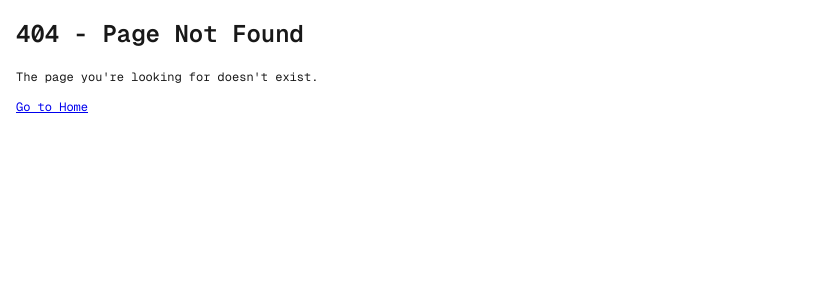
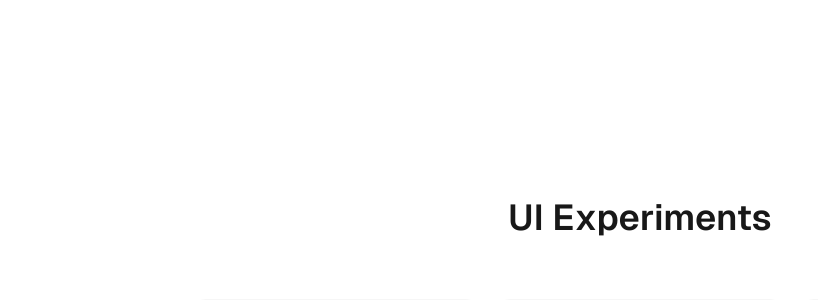
Before and after one commit to damian-dp/ui-experiments, a React (Vite) app: page / in a window 1280 px wide. Before the commit this address had no page. Shown: the top 300 px of the page, without its empty margins (0-818 px from the left). Built offline with nearby package versions, Linux system fonts and the light colour scheme.

Commit message:
feat: home nav page

```diff
--- a/src/App.jsx
+++ b/src/App.jsx
@@ -6,22 +6,22 @@ import BentoPage from "./pages/bentoPage";
 import { useTheme } from "./contexts/ThemeContext";
 import { useEffect } from "react";
 import ToolTipPage from "./pages/toolTipPage";
-import NotFound from "./pages/NotFound"; // Create this component
-
+import HomePage from "./pages/home";
 function App() {
 	const { isDark } = useTheme();
 
 	useEffect(() => {
-		document.documentElement.classList.toggle('dark', isDark);
+		document.documentElement.classList.toggle("dark", isDark);
 	}, [isDark]);
 
 	return (
 		<div className="app">
 			<Routes>
+				<Route path="/" element={<HomePage />} />
 				<Route path="/nav" element={<NavPage />} />
 				<Route path="/bento" element={<BentoPage />} />
 				<Route path="/tooltip" element={<ToolTipPage />} />
-				<Route path="*" element={<NotFound />} /> {/* Add this line */}
+				<Route path="*" element={<HomePage />} />
 			</Routes>
 		</div>
 	);
--- /dev/null
+++ b/src/components/icons/arrow-right.jsx
@@ -0,0 +1,19 @@
+import React from 'react';
+
+function ArrowRight(props) {
+	const fill = props.fill || 'currentColor';
+	const secondaryfill = props.secondaryfill || fill;
+	const width = props.width || '1em';
+	const height = props.height || '1em';
+
+	return (
+		<svg height={height} width={width} viewBox="0 0 18 18" xmlns="http://www.w3.org/2000/svg">
+	<g fill={fill}>
+		<line fill="none" stroke={secondaryfill} strokeLinecap="round" strokeLinejoin="round" strokeWidth="1.5" x1="15.25" x2="2.75" y1="9" y2="9"/>
+		<polyline fill="none" points="11 4.75 15.25 9 11 13.25" stroke={fill} strokeLinecap="round" strokeLinejoin="round" strokeWidth="1.5"/>
+	</g>
+</svg>
+	);
+};
+
+export default ArrowRight;
--- a/src/pages/NotFound.jsx
+++ /dev/null
@@ -1,14 +0,0 @@
-import React from 'react';
-import { Link } from 'react-router-dom';
-
-function NotFound() {
-  return (
-    <div>
-      <h1>404 - Page Not Found</h1>
-      <p>The page you're looking for doesn't exist.</p>
-      <Link to="/">Go to Home</Link>
-    </div>
-  );
-}
-
-export default NotFound;
--- /dev/null
+++ b/src/pages/home.jsx
@@ -0,0 +1,28 @@
+import React from 'react';
+import { Link } from 'react-router-dom';
+import ArrowRight from '../components/icons/arrow-right';
+import '../styles/home.css';
+
+function Card({ title, to }) {
+	return (
+		<Link to={to} className="card">
+			<h2>{title}</h2>
+			<ArrowRight className="arrow-icon" width="34" height="34" />
+		</Link>
+	);
+}
+
+function HomePage() {
+	return (
+		<div className="home-page">
+			<h1>UI Experiments</h1>
+			<div className="card-container">
+				<Card title="Sliding Nav Selector" to="/nav" />
+				<Card title="Tooltip Menu" to="/tooltip" />
+				<Card title="Bento Cards" to="/bento" />
+			</div>
+		</div>
+	);
+}
+
+export default HomePage;
--- /dev/null
+++ b/src/styles/home.css
@@ -0,0 +1,50 @@
+.home-page {
+	padding: 20px;
+    display: flex;
+    flex-direction: column;
+    align-items: center;
+    justify-content: center;
+    height: 100dvh;
+    box-sizing: border-box;
+    gap: 30px;
+    font-family: var(--font-geist);
+    font-size: 18px;
+}
+
+.card-container {
+	display: flex;
+	flex-wrap: wrap;
+	gap: 20px;
+}
+
+.card {
+	position: relative;
+	width: 250px;
+	height: 300px;
+	border: 1px solid #cccccc2e;
+	border-radius: 12px;
+	padding: 16px;
+	text-decoration: none;
+	color: #ffffff;
+	transition: box-shadow 0.3s ease;
+    display: flex;
+    flex-direction: column;
+    justify-content: space-between;
+    transition: border 0.3s ease;
+}
+
+.card:hover {
+	box-shadow: 0 4px 8px rgba(0, 0, 0, 0.1);
+    border: 1px solid #e5e5e57a;
+}
+
+.card h2 {
+	margin: 0;
+	font-size: 22px;
+}
+
+.arrow-icon {
+	position: absolute;
+	bottom: 16px;
+	right: 16px;
+}
```
